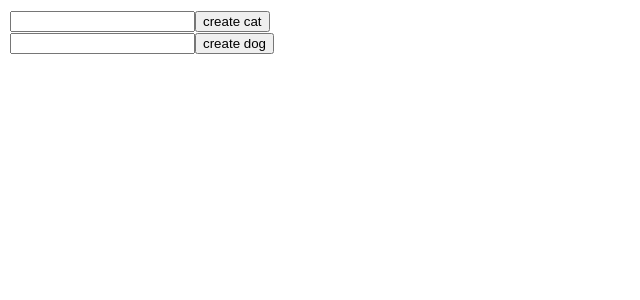
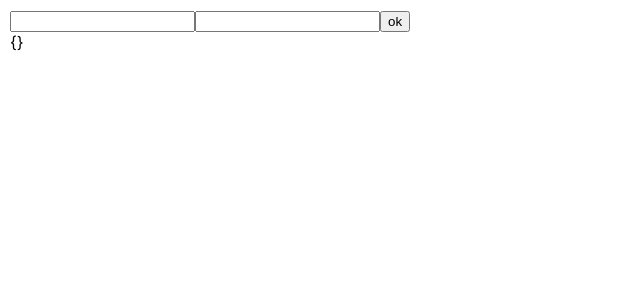
Before and after one commit to oxanaua1/sept-2022-react, a React (Create React App) app: page / in a window 1280 px wide. Shown: the top 300 px of the page, without its empty margins (0-640 px from the left). Built offline with nearby package versions, Linux system fonts and the light colour scheme.

Commit message:
lesson5_useReducer_learning/

```diff
--- a/package.json
+++ b/package.json
@@ -9,7 +9,9 @@
     "react": "^18.2.0",
     "react-dom": "^18.2.0",
     "react-scripts": "5.0.1",
-    "web-vitals": "^2.1.0"
+    "web-vitals": "^2.1.0",
+    "react-hook-form": "^7.42.1",
+    "@hookform/resolvers": "^2.9.10"
   },
   "scripts": {
     "start": "react-scripts start",
--- a/src/App.js
+++ b/src/App.js
@@ -1,78 +1,43 @@
-import React, {useReducer, useRef} from 'react';
-
-import {Cats} from "./components/Cats";
-import {Dogs} from "./components/Dogs";
+import React, {useReducer} from 'react';
+import {UserForm} from "./components/UserForm";
+import {ACTION_TYPES} from "./components/userTypes";
+import {Users} from "./components/Users";
 
 
 const reducer = (state, action) => {
     switch (action.type) {
-        case'addCat':
-            const [lastCat] = state.cats.slice(-1);
-            const idCat = lastCat ? lastCat.id + 1 : 1;
+        case ACTION_TYPES.ADD_USER:
+            const [last] = state.users.slice(-1);
+            const userId = last ? last.id + 1 : 1;
+
             return {
                 ...state,
-                cats: [...state.cats, {id: idCat, name: action.payload}]
+                users: [...state.users, {id: userId, name: action.payload.name, age: action.payload.age}]
             }
-        case 'deleteCat':
-            const index = state.cats.findIndex(cat => cat.id === action.payload);
-            state.cats.splice(index, 1)
-            return {...state}
-        case 'addDog':
-            const [lastDog] = state.dogs.slice(-1);
-            const idDog = lastDog ? lastDog.id + 1 : 1;
-            return {
-                ...state,
-                dogs: [...state.dogs, {id: idDog, name: action.payload}]
-            }
-        case 'deleteDog':
-            const indexDog = state.dogs.findIndex(dog => dog.id === action.payload);
-            state.dogs.splice(indexDog, 1)
-            return {...state}
+
 
         default:
             return {...state}
     }
 
-
-};
+}
 
 const App = () => {
 
+    const init = () => (
+        [{name: '', age: ''}]
 
-    const [state, dispatch] = useReducer(reducer, {cats: [], dogs: []}, (data) => data);
-
-    const catInp = useRef();
-    const dogInp = useRef();
+    )
 
 
-    const createCat = () => {
-        dispatch({type: 'addCat', payload: catInp.current.value})
-        catInp.current.value = ''
-    };
+    const {state, dispatch} = useReducer(reducer, [{}], init);
+    console.log(state);
+    return (
 
-    const createDog = () => {
-        dispatch({type: 'addDog', payload: dogInp.current.value})
-        dogInp.current.value = ''
 
-    };
-
-    return (
         <div>
-
-            <div>
-                <input type="text" name={'cat'} ref={catInp}/>
-                <button onClick={createCat}>create cat</button>
-
-                <Cats cats={state.cats} dispatch={dispatch}/>
-            </div>
-
-            <div>
-                <input type="text" name={'dog'} ref={dogInp}/>
-                <button onClick={createDog}>create dog</button>
-
-                <Dogs dogs={state.dogs} dispatch={dispatch}/>
-            </div>
-
+            <UserForm users={state} dispatch={dispatch}/>
+            <Users users={state}/>
         </div>
     );
 };
--- a/src/components/Cat.js
+++ /dev/null
@@ -1,12 +0,0 @@
-const Cat = ({cat,dispatch}) => {
-    const {id, name} = cat;
-
-    return (
-        <div>
-            {id}) {name}
-            <button onClick={()=>dispatch({type:'deleteCat', payload:id})}>delete</button>
-        </div>
-    );
-};
-
-export {Cat};
--- a/src/components/Cats.js
+++ /dev/null
@@ -1,11 +0,0 @@
-import {Cat} from "./Cat";
-
-const Cats = ({cats, dispatch}) => {
-    return (
-        <div>
-            {cats.map(cat => <Cat key={cat.id} cat={cat} dispatch={dispatch}/>)}
-        </div>
-    );
-};
-
-export {Cats};
--- a/src/components/Dog.js
+++ /dev/null
@@ -1,12 +0,0 @@
-const Dog = ({dog,dispatch}) => {
-    const {id, name} = dog;
-
-    return (
-        <div>
-            {id}) {name}
-            <button onClick={()=>dispatch({type:'deleteDog', payload:id})}>delete</button>
-        </div>
-    );
-};
-
-export {Dog};
--- a/src/components/Dogs.js
+++ /dev/null
@@ -1,12 +0,0 @@
-import React from 'react';
-import {Dog} from "./Dog";
-
-const Dogs = ({dogs, dispatch}) => {
-    return (
-        <div>
-            {dogs.map(dog=><Dog key={dog.id} dog={dog} dispatch={dispatch}/>)}
-        </div>
-    );
-};
-
-export {Dogs};
--- /dev/null
+++ b/src/components/UserForm.js
@@ -0,0 +1,28 @@
+import React, {useRef} from 'react';
+import {ACTION_TYPES} from "./userTypes";
+
+
+const UserForm = ({users, dispatch}) => {
+    const nameInp = useRef();
+    const ageInp = useRef();
+
+
+    const createUser = () => {
+        dispatch({type: ACTION_TYPES.ADD_USER, payload: nameInp.current.value})
+
+
+    };
+
+    return (
+        <div>
+            <form>
+                <input type="text" name={'name'} ref={nameInp}/>
+                <input type="text" age={'age'} ref={ageInp}/>
+                <button onClick={createUser}>ok</button>
+
+            </form>
+        </div>
+    );
+};
+
+export {UserForm};
--- /dev/null
+++ b/src/components/Users.js
@@ -0,0 +1,11 @@
+import React from 'react';
+
+const Users = (users) => {
+ return (
+  <div>
+      {JSON.stringify(users)}
+  </div>
+ );
+};
+
+export {Users};
--- /dev/null
+++ b/src/components/userTypes.js
@@ -0,0 +1,6 @@
+export const ACTION_TYPES = {
+    ADD_USER: "ADD_USER",
+    DELETE_USER: "DELETE_USER",
+
+
+};
```
Also changed, not shown: 1 other file (tests, documents, lock files or other folders).
